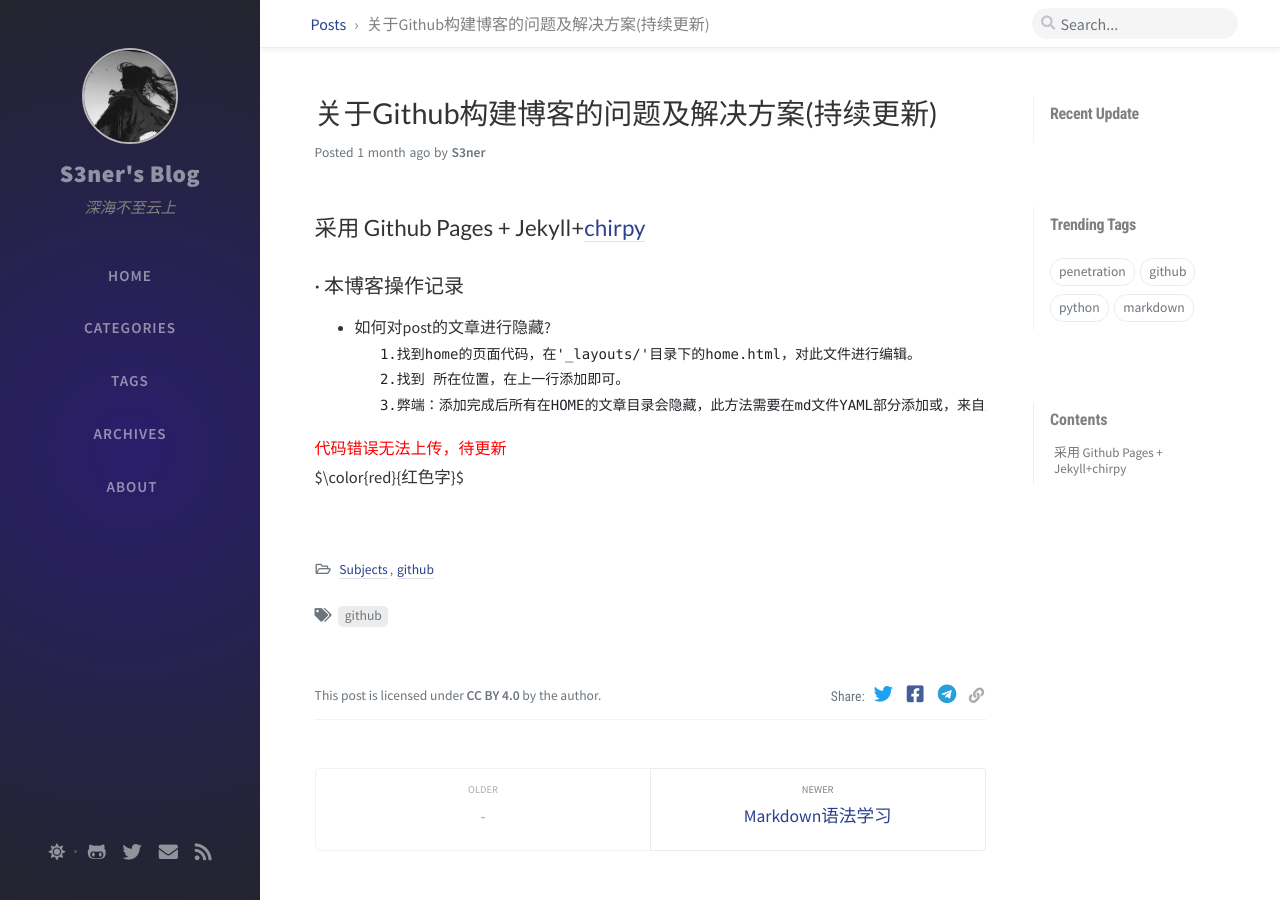
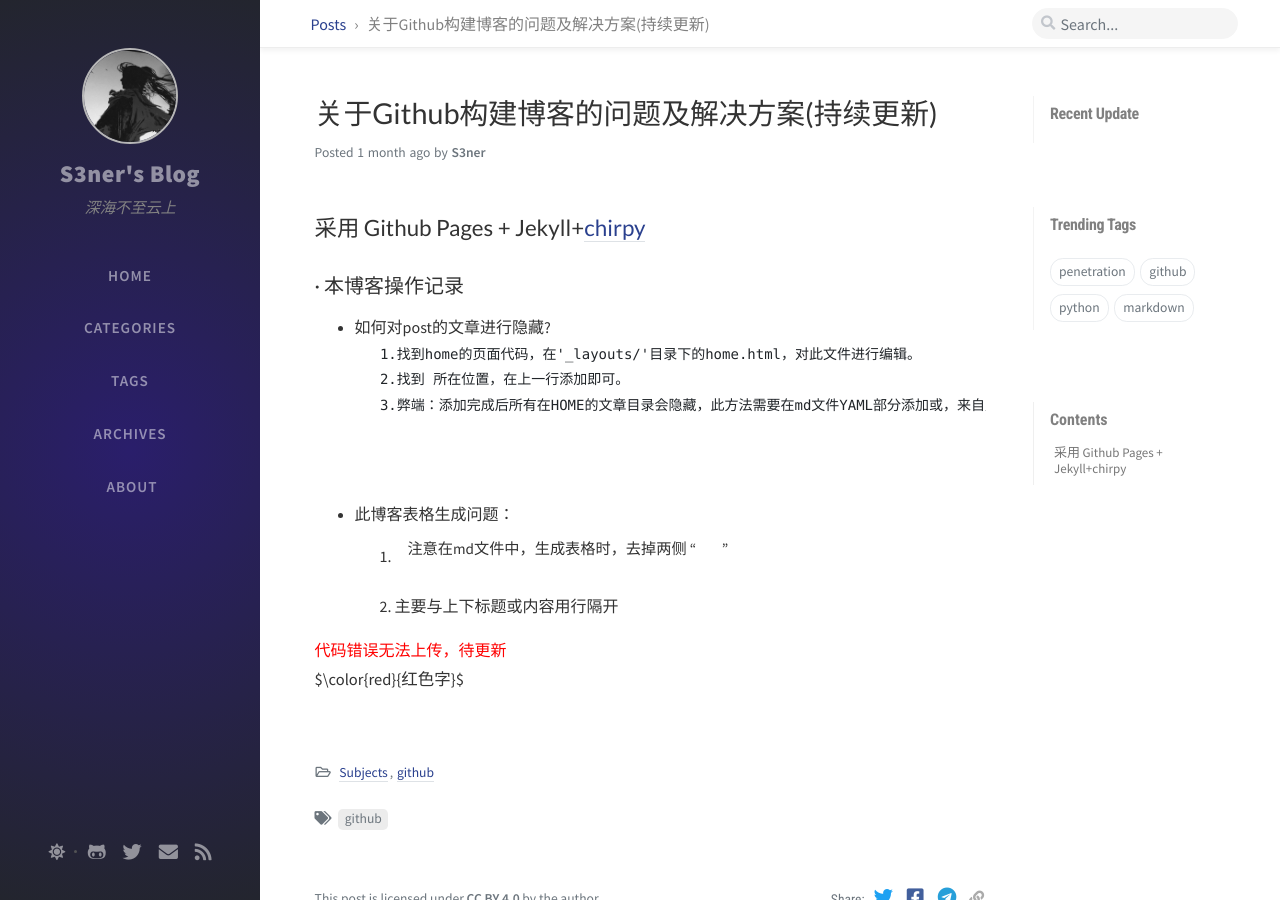
Before and after one commit to devisitem/legacy-blog, a Jekyll site: the page built from _posts/2020-05-28-关于Github构建博客的问题及解决方案(持续更新).md, in a window 1280 px wide and 900 px high. Built offline with Jekyll 4.4.1, drawn with Linux system fonts in a browser that asks for light colours; nearby versions of some CDN libraries; comment, search, counter and statistics services are not loaded.

Commit message:
Update 2020-05-28-关于Github构建博客的问题及解决方案(持续更新).md

````diff
--- a/_posts/2020-05-28-关于Github构建博客的问题及解决方案(持续更新).md
+++ b/_posts/2020-05-28-关于Github构建博客的问题及解决方案(持续更新).md
@@ -16,5 +16,14 @@ hide: false
      3.弊端：添加完成后所有在HOME的文章目录会隐藏，此方法需要在md文件YAML部分添加或，来自定义显示或不显示。
 ```
 
+```Ruby
+
+
+```
+
+- 此博客表格生成问题：
+     1. 注意在md文件中，生成表格时，去掉两侧 “|”
+     2. 主要与上下标题或内容用行隔开
+
 <font color=red> 代码错误无法上传，待更新  </font>
 $\color{red}{红色字}$
````
